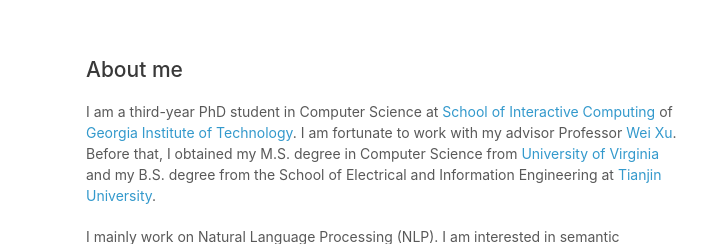
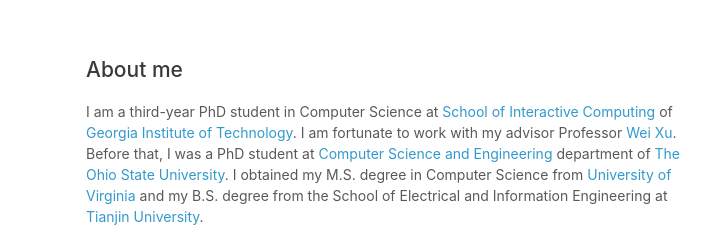
Before and after one commit to chaojiang06/chaojiang06.github.io, a plain HTML site: page index.html in a window 1280 px wide. Shown: the top 244 px of the page, 384-1096 px from the left. Drawn offline with Linux system fonts and the light colour scheme.

Commit message:
Update index.html

```diff
--- a/index.html
+++ b/index.html
@@ -31,7 +31,7 @@
 
         <!-- <p><img src="img/myself-band.jpg"></img></p> -->
 
-        <p>I am a third-year PhD student in Computer Science at <a href="https://www.ic.gatech.edu/">School of Interactive Computing</a> of <a href="https://www.gatech.edu/">Georgia Institute of Technology</a>. I am fortunate to work with my advisor Professor <a href="https://cocoxu.github.io/">Wei Xu</a>. Before that, I obtained my M.S. degree in Computer Science from <a href="https://www.virginia.edu/">University of Virginia</a> and my B.S. degree from the School of Electrical and Information Engineering at <a href="http://www.tju.edu.cn/english/index.htm">Tianjin University</a>.</p>
+        <p>I am a third-year PhD student in Computer Science at <a href="https://www.ic.gatech.edu/">School of Interactive Computing</a> of <a href="https://www.gatech.edu/">Georgia Institute of Technology</a>. I am fortunate to work with my advisor Professor <a href="https://cocoxu.github.io/">Wei Xu</a>. Before that, I was a PhD student at <a href="https://cse.osu.edu/">Computer Science and Engineering</a> department of <a href="https://www.osu.edu/">The Ohio State University</a>. I obtained my M.S. degree in Computer Science from <a href="https://www.virginia.edu/">University of Virginia</a> and my B.S. degree from the School of Electrical and Information Engineering at <a href="http://www.tju.edu.cn/english/index.htm">Tianjin University</a>.</p>
         <p>I mainly work on Natural Language Processing (NLP). I am interested in semantic understanding and crowd-sourcing annotation. Previously, I also did some research on representation learning for NLP with Professor <a href="http://kwchang.net/">Kai-Wei Chang</a>.</p>
 
         <br>
```
